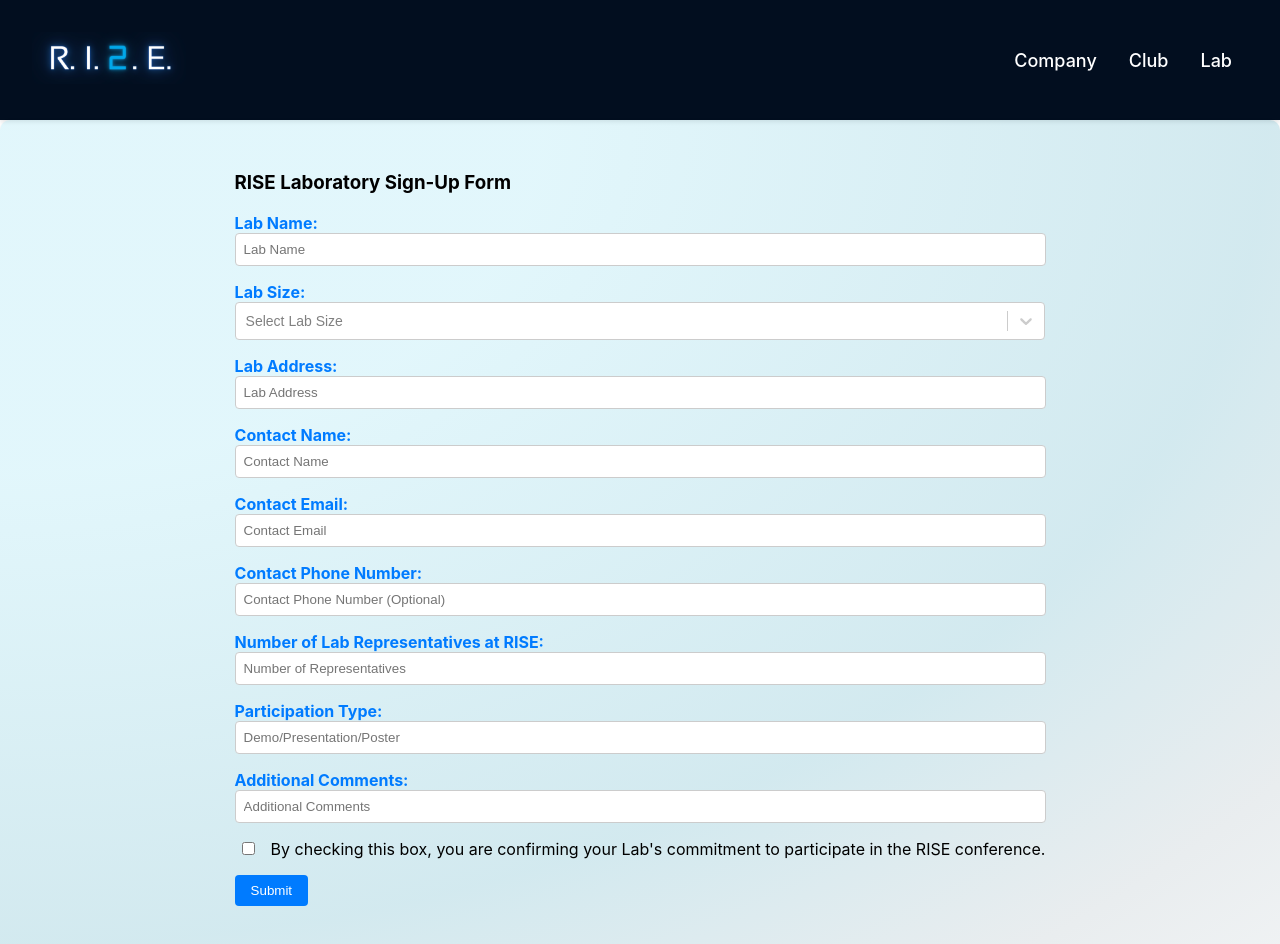
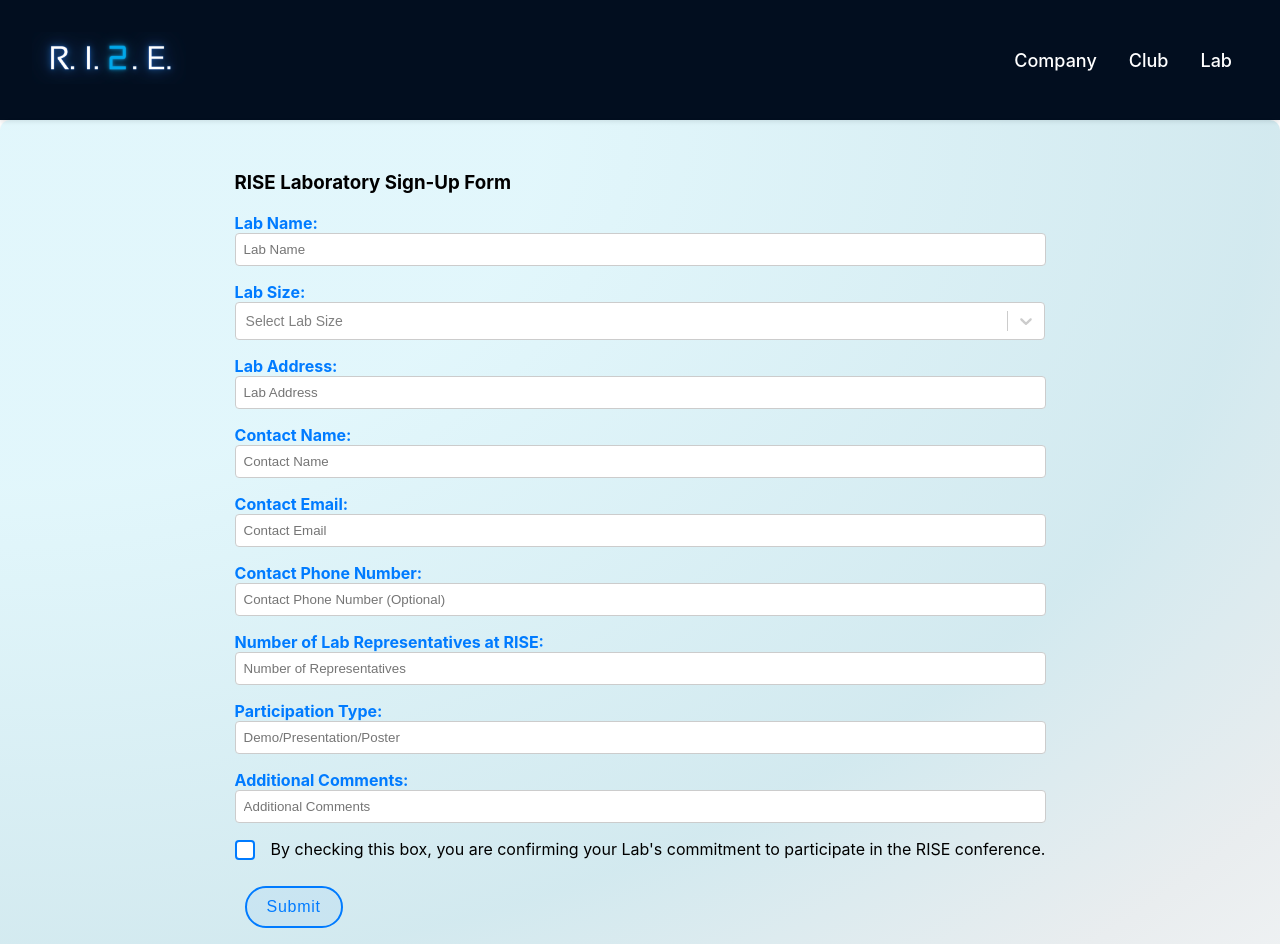
Before and after one commit to purdue-arc/FormDataApp, a React (Create React App) app: page /lab in a window 1280 px wide. Shown: the top 944 px of the page. Built offline with nearby package versions, Linux system fonts and the light colour scheme.

Commit message:
Styling for form refinement

```diff
--- a/src/formStyle.css
+++ b/src/formStyle.css
@@ -35,18 +35,48 @@ input {
   border-radius: 4px;
 }
 
-/* Button styles */
 .ui.blue.submit.button {
-  background-color: #007bff; /* Blue button background color */
-  color: #fff; /* White text color */
-  border: none;
-  padding: 0.5rem 1rem;
-  border-radius: 4px;
+  padding: 10px 20px;
+  background: rgba(0, 123, 255, 0.05);
+  color: #007bff; /* Standard blue for text */
+  text-decoration: none;
+  border: 2px solid #007bff; /* Transparent border for gradient */
+  border-radius: 25px; /* Softly rounded corners */
+  font-size: 1rem;
+  font-weight: 500; /* Medium font weight */
+  letter-spacing: 0.7px; /* Subtle letter spacing */
   cursor: pointer;
+  transition: all 0.3s ease;
+  display: inline-block;
+  margin: 10px;
+  position: relative; /* For pseudo-elements */
+  background-clip: padding-box; /* Prevents background from bleeding into the box-shadow */
 }
 
-.ui.blue.submit.button:hover {
-  background-color: #0056b3; /* Darker blue on hover */
+.ui.blue.submit.button::before {
+  content: '';
+  position: absolute;
+  border-radius: inherit;
+  top: -1px;
+  left: -1px;
+  right: -1px;
+  bottom: -1px;
+  background-color: rgba(0, 0, 0, 0.1); /* Slightly dark overlay */
+  transition: opacity 0.3s ease;
+  opacity: 0; /* Default state with no overlay */
+}
+
+.ui.blue.submit.button:hover::before, .ui.blue.submit.button:focus::before {
+  opacity: 1;
+}
+
+.ui.blue.submit.button:hover, .ui.blue.submit.button:focus {
+  transform: translateY(-1px); /* Slight lift on hover */
+  box-shadow: 0 4px 12px rgba(0, 0, 0, 0.12); /* Deeper shadow on hover */
+}
+
+.ui.blue.submit.button:focus {
+  outline: none; /* Remove outline for a clean look */
 }
 
 .checkbox-wrapper {
@@ -54,10 +84,35 @@ input {
   align-items: center;
   gap: 8px;
 }
+.ui.checkbox{
 
-/* Checkbox and agreement statement layout */
-.ui.checkbox {
-  align-items: center;
+}
+/* Styling for Checkbox to Match Button Theme */
+.ui.checkbox input[type="checkbox"] {
+  height: 12px;
+  width: 12px;
+  margin: 0;
+  vertical-align: middle;
+  appearance: none; /* Removing default checkbox style */
+  background-color: #fff; /* White background */
+  border: 2px solid #007bff; /* Blue border to match the button */
+  border-radius: 4px; /* Rounded corners similar to the button */
+  cursor: pointer;
+  position: relative;
+  outline: none; /* Remove default outline */
+  transition: background-color 0.2s ease, border-color 0.2s ease; /* Transition for smooth color change */
+}
+
+/* Checkbox Checked State */
+.ui.checkbox input[type="checkbox"]:checked {
+  background-color: #007bff; /* Blue background when checked */
+  border-color: #007bff; /* Keep border color same as background */
+}
+
+/* Checkbox Hover Effect */
+.ui.checkbox input[type="checkbox"]:hover {
+  background-color: rgba(0, 123, 255, 0.1); /* Slightly lighter blue on hover */
+  border-color: #0056b3; /* Slightly darker border on hover */
 }
 
 .agreement-statement {
```
